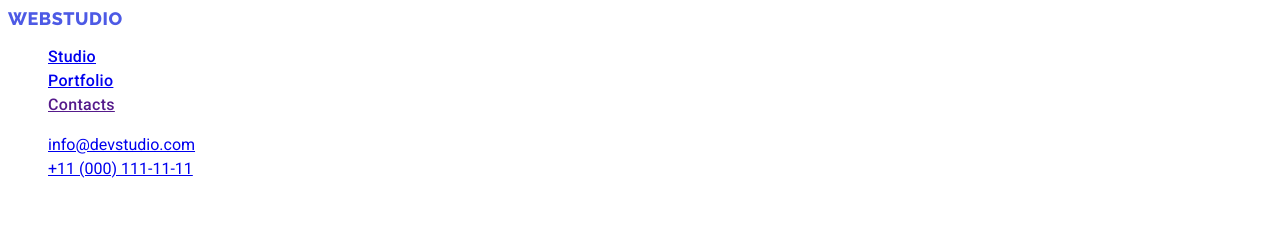
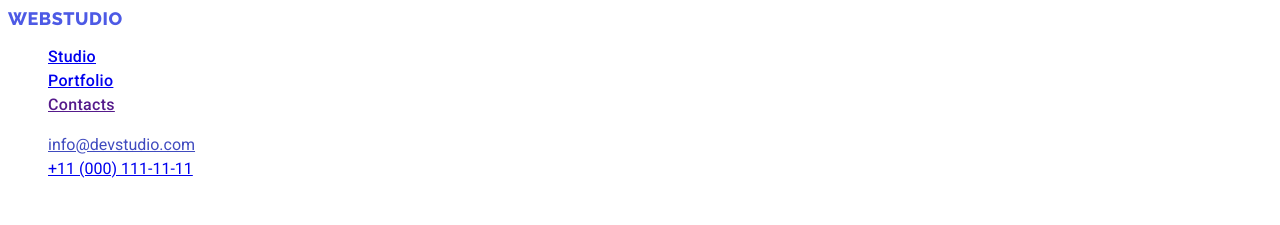
Before and after one commit to aleks-bchkv/goit-markup-hw-02, a plain HTML site: page index.html in a window 1280 px wide. In both pictures the pointer is over the link "info@devstudio.com". Shown: the top 225 px of the page. Drawn offline with Linux system fonts and the light colour scheme.

Commit message:
Update 03/06/17:51

```diff
--- a/css/style.css
+++ b/css/style.css
@@ -68,7 +68,7 @@ body {
 }
 
 .header-contacts-list .header-contacts-link:hover,
-.header-contacts-list .header-contacts-link:focus, {
+.header-contacts-list .header-contacts-link:focus {
     color: var(--secondary-active-ocean);
 }
 
```
